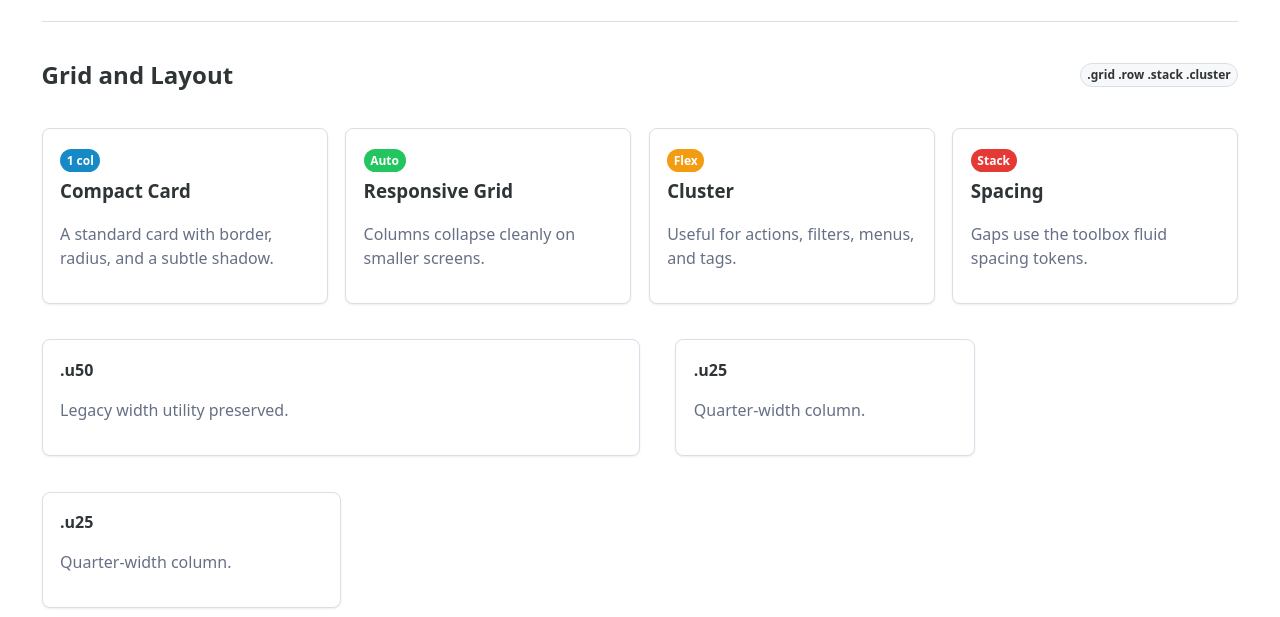
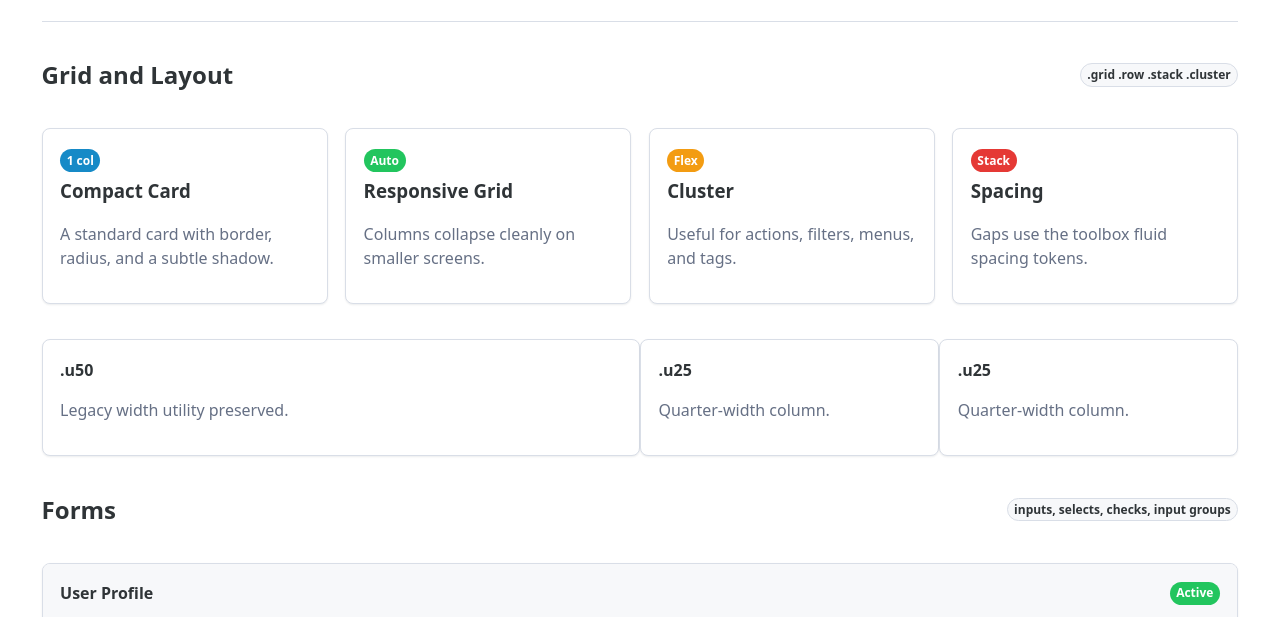
Before and after one commit to MonkeyTime/css-box, a website: page examples.html in a window 1280 px wide. Shown: the part 183-800 px from the top of the page. Drawn offline with Linux system fonts and the light colour scheme.

Commit message:
Prevent row gap inheritance

```diff
--- a/css/kiss-toolbox.css
+++ b/css/kiss-toolbox.css
@@ -166,11 +166,12 @@ canvas {
   margin-inline: auto;
 }
 
-  .row {
-    display: flex;
-    flex-wrap: wrap;
-    gap: var(--kiss-gap, 0);
-  }
+.row {
+  --kiss-gap: 0;
+  display: flex;
+  flex-wrap: wrap;
+  gap: var(--kiss-gap, 0);
+}
 
   .box,
   .boxed,
```
